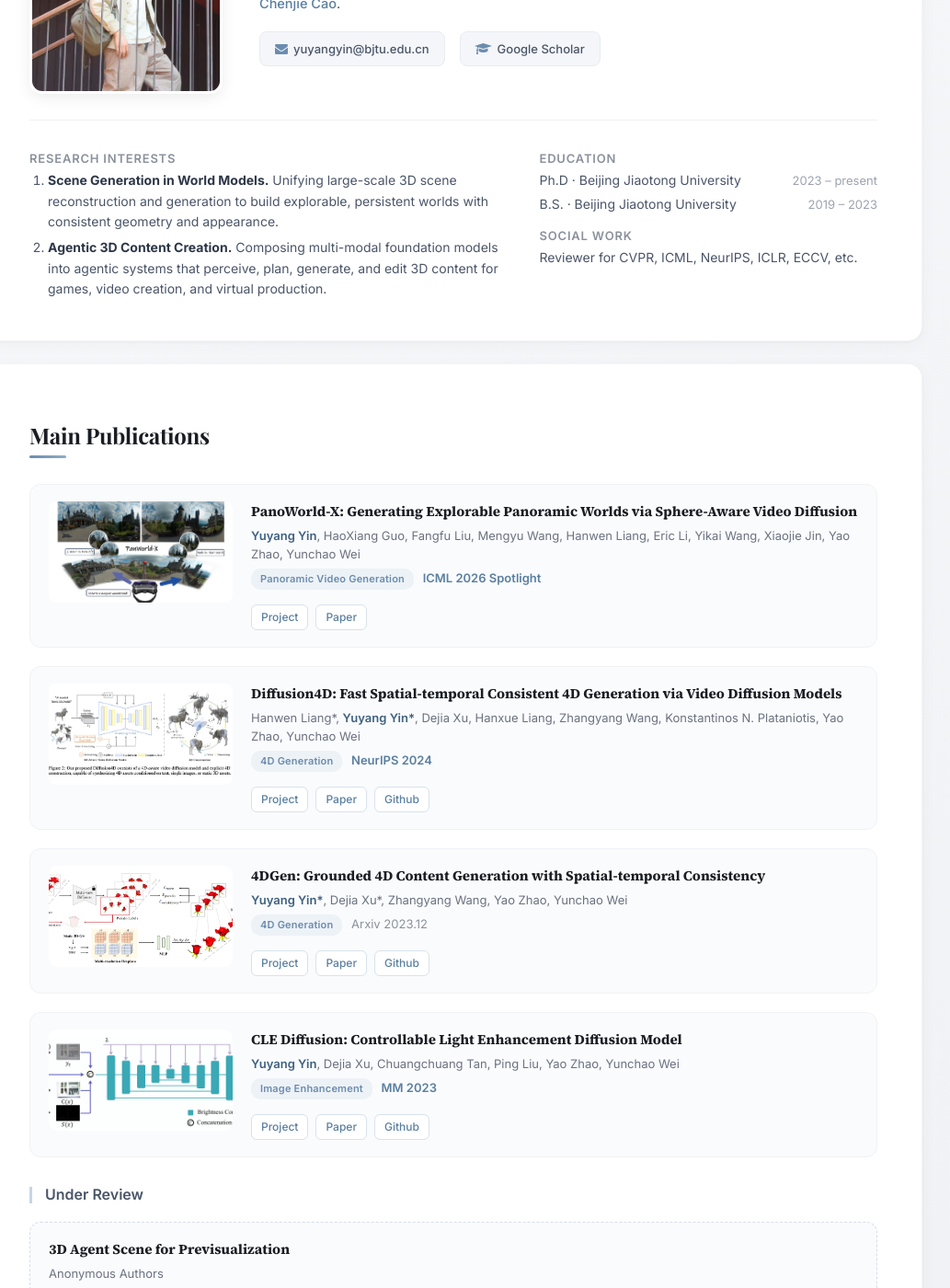
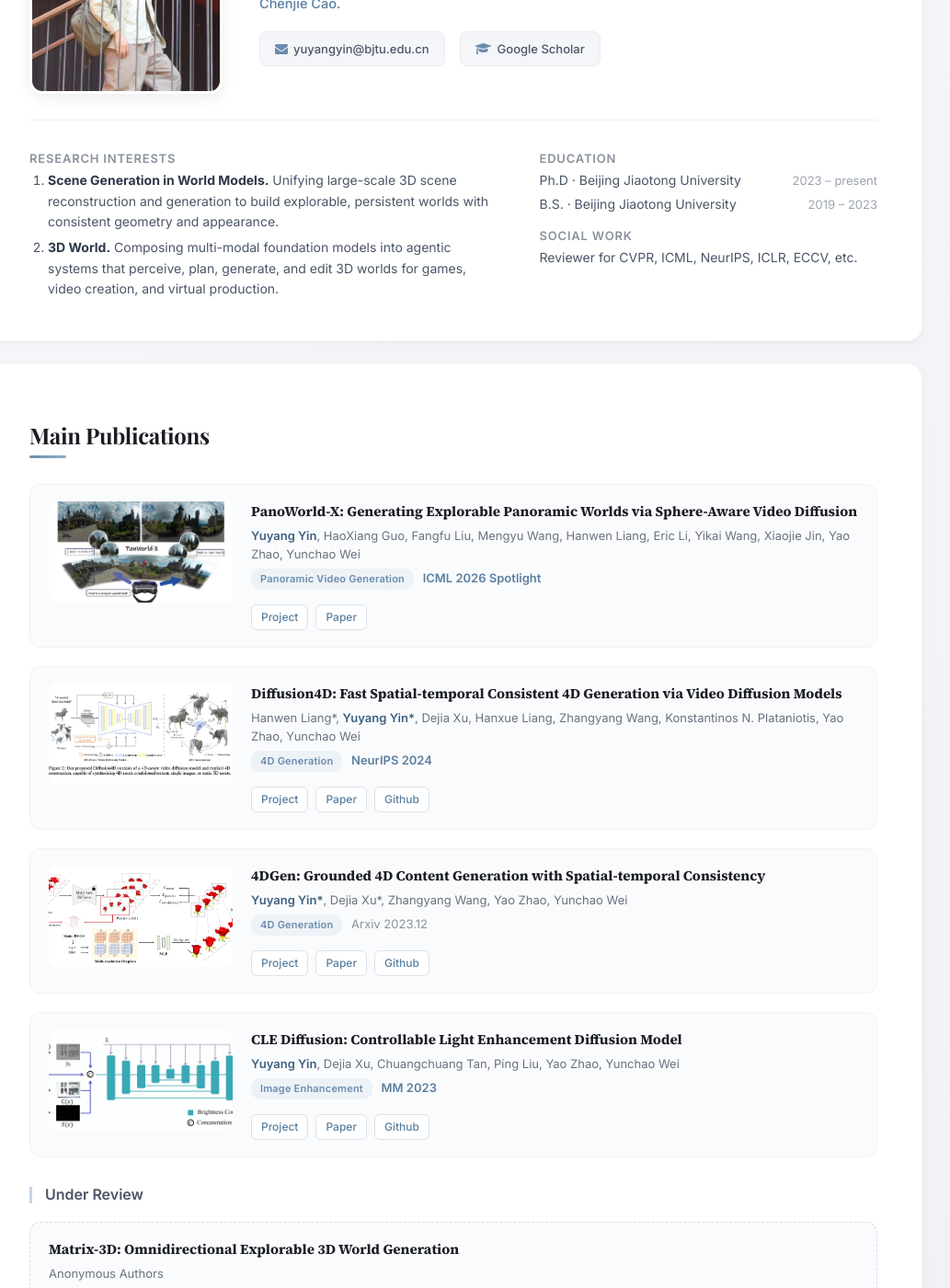
Before and after one commit to YuyangYin/YuyangYin.github.io, a Jekyll site: the page built from index.html, in a window 1280 px wide and 1400 px high, scrolled down 263 px. Shown: the whole window at 92% size, without its empty margins (147-1180 px from the left). Built offline with Jekyll 4.4.1, drawn with Linux system fonts in a browser that asks for light colours; a script that is not in the unit is left out; some of the changed text lies outside the part shown.

Commit message:
Update research keyword to 3D World; add Matrix-3D & HY-World 2.0 under review

```diff
--- a/_includes/yyy_introduction.html
+++ b/_includes/yyy_introduction.html
@@ -41,8 +41,8 @@
 			<li><strong>Scene Generation in World Models.</strong> Unifying large-scale 3D scene
 				reconstruction and generation to build explorable, persistent worlds with consistent geometry
 				and appearance.</li>
-			<li><strong>Agentic 3D Content Creation.</strong> Composing multi-modal foundation models into
-				agentic systems that perceive, plan, generate, and edit 3D content for games, video creation,
+			<li><strong>3D World.</strong> Composing multi-modal foundation models into
+				agentic systems that perceive, plan, generate, and edit 3D worlds for games, video creation,
 				and virtual production.</li>
 		</ol>
 	</div>
--- a/_includes/yyy_publication.html
+++ b/_includes/yyy_publication.html
@@ -108,15 +108,15 @@
 
 <div class="pub-list">
 
-	<!-- StateFlow / 3D Agent Scene For Previsualization -->
+	<!-- Matrix-3D -->
 	<div class="pub-item pub-item--review pub-item--noimg">
 		<div class="pub-body">
-			<div class="pub-title">3D Agent Scene for Previsualization</div>
+			<div class="pub-title">Matrix-3D: Omnidirectional Explorable 3D World Generation</div>
 			<div class="pub-authors">
 				Anonymous Authors
 			</div>
 			<div class="pub-venue">
-				<span class="pub-topic">3D Scene / Previsualization</span> Under Review
+				<span class="pub-topic">Panorama Video Generation / 3D World</span> Under Review
 			</div>
 			<div class="pub-abstract">
 				A 3D-world-centric framework for generative previsualization that turns ideas into an editable,
@@ -126,15 +126,16 @@
 		</div>
 	</div>
 
-	<!-- WorldExpand / World Scene Generation and Reconstruction -->
+	<!-- HY-World 2.0 -->
 	<div class="pub-item pub-item--review pub-item--noimg">
 		<div class="pub-body">
-			<div class="pub-title">World Scene Generation and Reconstruction</div>
+			<div class="pub-title">HY-World 2.0: A Multimodal World Model Framework for 3D World Generation,
+				Reconstruction and Interaction</div>
 			<div class="pub-authors">
 				Anonymous Authors
 			</div>
 			<div class="pub-venue">
-				<span class="pub-topic">3D World / Panorama</span> Under Review
+				<span class="pub-topic">World Model</span> Under Review
 			</div>
 			<div class="pub-abstract">
 				A unified single-panorama-to-3D-world system that turns one panoramic image into an explorable 3D
```
